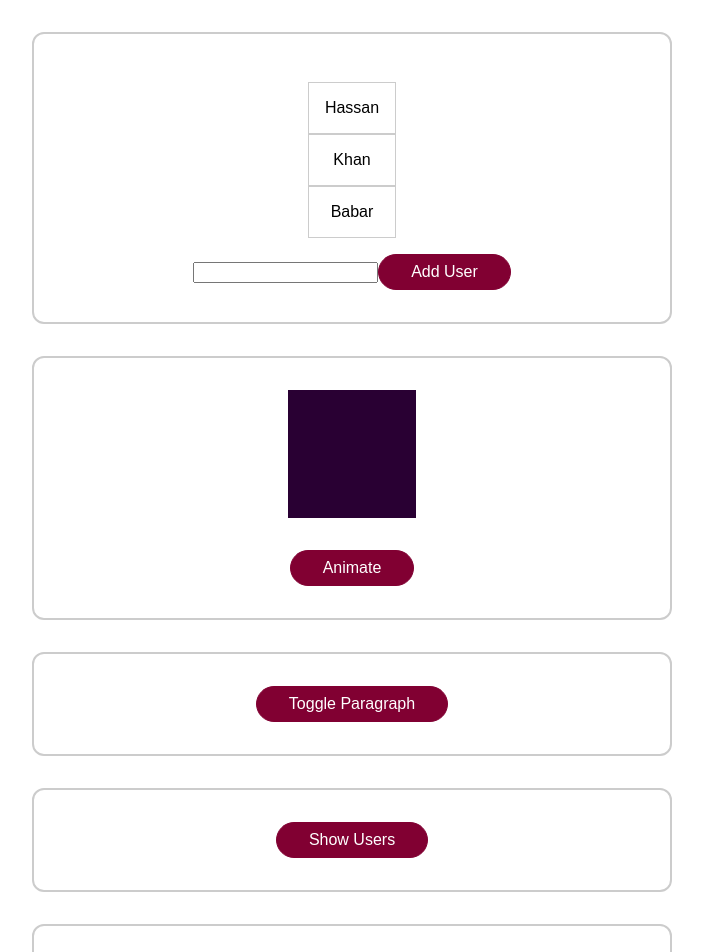
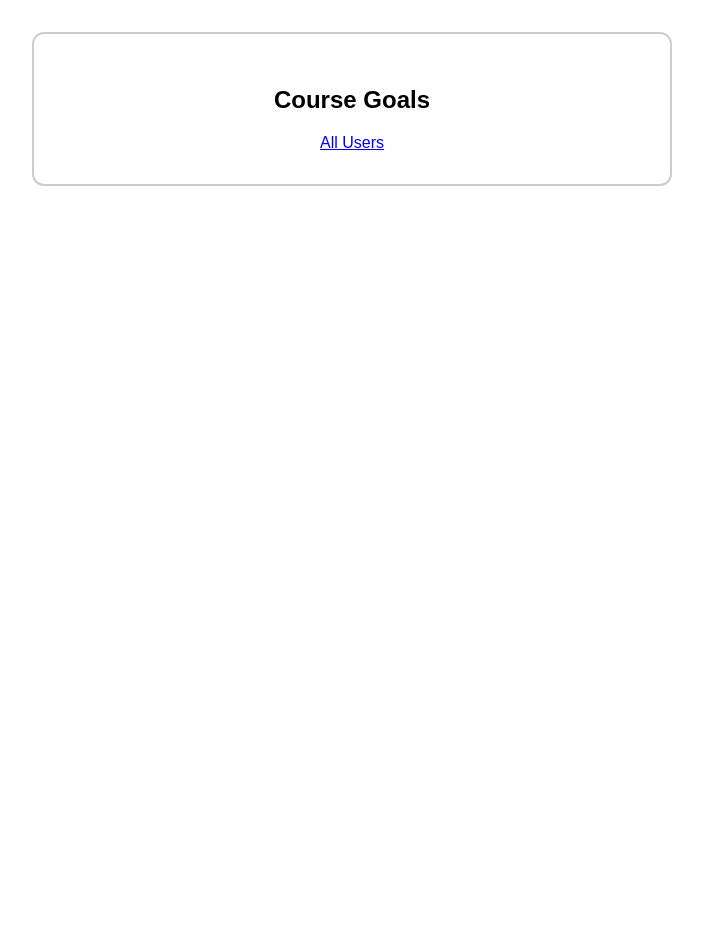
Before and after one commit to HassanKhan123/vue-animations, a Vue app: page /goals in a window 1280 px wide. Shown: the top 952 px of the page, without its empty margins (288-991 px from the left). After the commit the page ends 800 px from the top, so only its background shows below. Built offline with nearby package versions, Linux system fonts and the light colour scheme.

Commit message:
animating route changes

```diff
--- a/package.json
+++ b/package.json
@@ -9,7 +9,8 @@
   },
   "dependencies": {
     "core-js": "^3.6.5",
-    "vue": "^3.0.0"
+    "vue": "^3.0.0",
+    "vue-router": "^4.0.0-rc.5"
   },
   "devDependencies": {
     "@vue/cli-plugin-babel": "~4.5.0",
--- a/src/App.vue
+++ b/src/App.vue
@@ -1,58 +1,14 @@
 <template>
-  <div class="container">
-    <UsersList />
-  </div>
-  <div class="container">
-    <div class="block" :class="{ animate: blockAnimate }"></div>
-    <button @click="animateBlock">Animate</button>
-  </div>
-  <div class="container">
-    <!--  <transition name="para"
-      enter-active-class=""
-      enter-to-class=""
-      leave-active-class=""
-      leave-to-class=""
-    > -->
-    <transition
-      name="para"
-      @before-enter="beforeEnter"
-      @enter="enter"
-      @after-enter="afterEnter"
-      @before-leave="beforeLeave"
-      @leave="leave"
-      @after-leave="afterLeave"
-      @enter-cancelled="enterCancelled"
-      @leave-cancelled="leaveCancelled"
-      :css="false"
-    >
-      <p v-if="paraVisible">This is visible</p>
+  <router-view v-slot="slotProps">
+    <transition name="btn" mode="out-in">
+      <component :is="slotProps.Component"></component>
     </transition>
-    <button @click="toggleParagraph">Toggle Paragraph</button>
-  </div>
-  <div class="container">
-    <transition name="btn" mode="out-in">
-      <button @click="showUsers" v-if="!usersAreVisible">Show Users</button>
-      <button @click="hideUsers" v-else>Hide Users</button>
-    </transition>
-  </div>
-
-  <base-modal @close="hideDialog" :open="dialogIsVisible">
-    <p>This is a test dialog!</p>
-    <button @click="hideDialog">Close it!</button>
-  </base-modal>
-
-  <div class="container">
-    <button @click="showDialog">Show Dialog</button>
-  </div>
+  </router-view>
 </template>
 
 <script>
-import UsersList from './components/UsersList';
-
 export default {
-  components: {
-    UsersList,
-  },
+  components: {},
   data() {
     return {
       dialogIsVisible: false,
--- a/src/main.js
+++ b/src/main.js
@@ -1,10 +1,23 @@
 import { createApp } from 'vue';
+import { createRouter, createWebHistory } from 'vue-router';
 
 import App from './App.vue';
 import BaseModal from './components/BaseModal.vue';
+import AllUsers from './pages/AllUsers.vue';
+import CourseGoals from './pages/CourseGoals.vue';
+
+const router = createRouter({
+  history: createWebHistory(),
+  routes: [
+    { path: '/', component: AllUsers },
+    { path: '/goals', component: CourseGoals }
+  ]
+});
 
 const app = createApp(App);
 
 app.component('base-modal', BaseModal);
-
-app.mount('#app');
+app.use(router);
+router.isReady().then(() => {
+  app.mount('#app');
+});
--- /dev/null
+++ b/src/pages/AllUsers.vue
@@ -0,0 +1,6 @@
+<template>
+  <div class="container">
+    <h2>All Users</h2>
+    <router-link to="/goals">Course Goals</router-link>
+  </div>
+</template>
--- /dev/null
+++ b/src/pages/CourseGoals.vue
@@ -0,0 +1,6 @@
+<template>
+  <div class="container">
+    <h2>Course Goals</h2>
+    <router-link to="/">All Users</router-link>
+  </div>
+</template>
```
Also changed, not shown: 1 other file (tests, documents, lock files or other folders).
